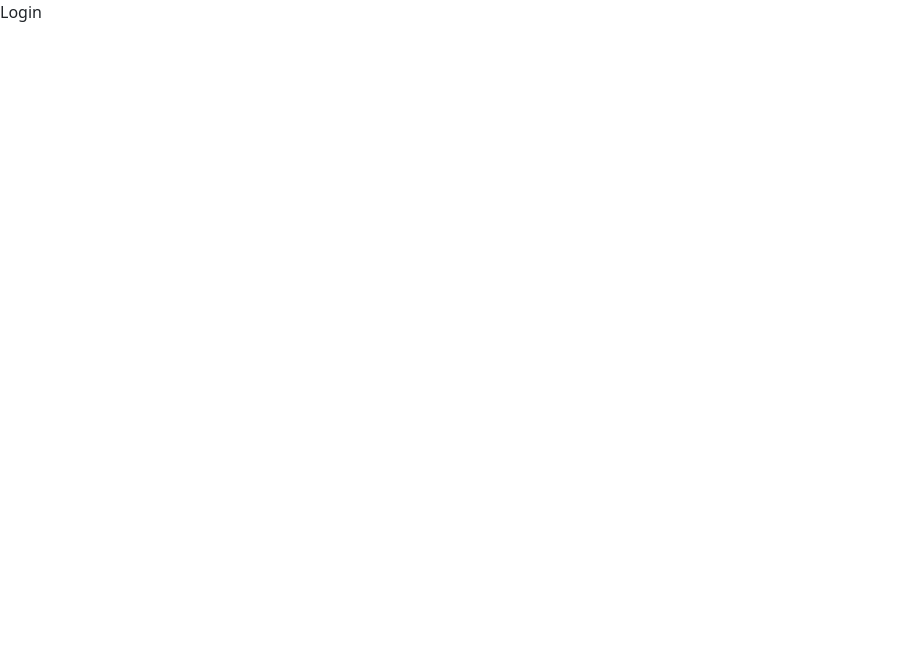
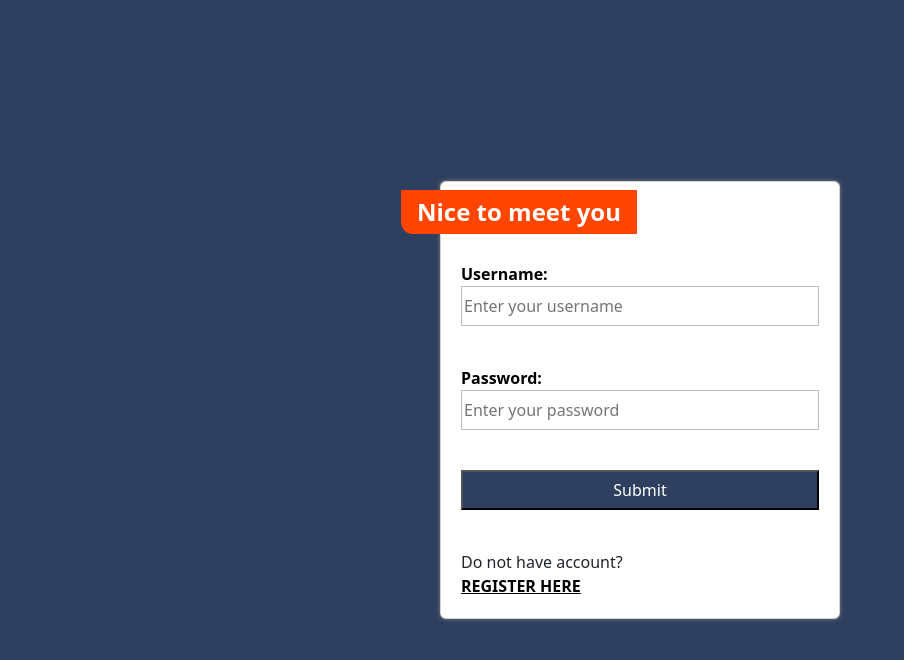
Before and after one commit to tsvetanilievdev/med-appointment-app, a React (Create React App) app in the folder client/: page /login in a window 1280 px wide. Shown: the top 660 px of the page, without its empty margins (0-904 px from the left). Built offline with nearby package versions, Linux system fonts and the light colour scheme.

Commit message:
Refactor styling - using pure css

```diff
--- a/client/src/components/Login.js
+++ b/client/src/components/Login.js
@@ -1,10 +1,42 @@
 import React from 'react';
+import { Link } from 'react-router-dom';
+function Register() {
+    return (
+        <div className="authentication">
 
-function Login(){
+            <div className='authentication-form card'>
+                    <h1 className='card-title'>Nice to meet you</h1>
+                <form className='vertical2' onSubmit={onSubmitLogin}>
 
-    return (
-        <div>Login</div>
-    )
+                    <div className='form-item'>
+                        <label htmlFor="username">Username:</label>
+                        <input type="text" name='username' id='username' placeholder='Enter your username' />
+                    </div>
+
+                    <div className='form-item'>
+                        <label htmlFor="password">Password:</label>
+                        <input type="pasword" name='password' id='password' placeholder='Enter your password' />
+                    </div>
+
+                    <div className='form-item'>
+                        <button className='primary-button'>Submit</button>
+                    </div>
+
+                    <div className='form-item'>
+                        <span>Do not have account?</span>
+                        <Link to='/register' className='anchor'>Register here</Link>
+                    </div>
+                </form>
+            </div>
+        </div>
+    );
 }
 
-export default Login;
+export default Register;
+
+function onSubmitLogin(event) {
+    event.preventDefault();
+    const formData = new FormData(event.target);
+    console.log(formData);
+    console.log(Object.fromEntries(formData));
+}
--- a/client/src/index.css
+++ b/client/src/index.css
@@ -1,46 +1,36 @@
-/* AntDesing overriding css .override */
-.ant-btn-primary.override {
-    background-color: rgb(87, 109, 8) !important;
+/* CSS variables */
+:root {
+    --primary-color: white;
+    --primary-bg-color: rgb(46, 63, 95);
 }
 
-input {
-    height: 40px;
-    /* border: 1px solid rgba(128, 128, 128, 0.5) !important; */
-}
-input:focus {
-    outline: none !important;
-    border: 2px solid gray !important;
-    box-shadow: 0 !important;
-}
-label {
-    font-size: 16px !important;
-    color: black;
-    font-weight: bold;
-}
-
-.ant-form-item {
-    margin: 10px 0 !important;
+body {
+    background-color: var(--primary-bg-color);
 }
 /* Common styling */
-.card-title {
-    font-size: 1.5rem;
-    font-weight: bold;
-}
-.normal-text {
-    font-size: 1rem;
-}
+
 .card {
-    box-shadow: 0 0 2px gray;
+    box-shadow: 0 0 4px gray;
 }
 .primary-button {
-    background-color: rgb(24, 94, 67) !important;
-    color: white;
+    background-color: var(--primary-bg-color);
+    color: var(--primary-color);
     border-radius: 0;
     width: 100%;
     height: 40px;
 }
+.anchor {
+    font-weight: bold;
+    color: black;
+    text-transform: uppercase;
+    text-decoration: underline;
+}
+.anchor:hover {
+    text-decoration: none;
+}
 
-/* Authentication components */
+/* AUTHENTICATION COMPONENTS*/
+/* Authentication component ---------- */
 .authentication {
     height: 100vh;
     display: flex;
@@ -50,3 +40,36 @@ label {
 .authentication-form {
     width: 400px;
 }
+.authentication .card-title {
+    font-size: 1.5rem;
+    font-weight: bold;
+    background-color: orangered;
+    color: var(--primary-color);
+    max-width: max-content;
+    padding: 8px 16px;
+    margin-top: 8px;
+    margin-left: -40px;
+    border-bottom-left-radius: 12px;
+}
+
+.vertical2 > div {
+    padding: 20px;
+    display: flex;
+    flex-direction: column;
+}
+
+/* Form ---------- */
+input {
+    height: 40px;
+    border: 1px solid rgba(128, 128, 128, 0.5);
+}
+input:focus {
+    outline: none;
+    border: 2px solid gray;
+    box-shadow: 0;
+}
+label {
+    font-size: 16px;
+    color: black;
+    font-weight: bold;
+}
```
